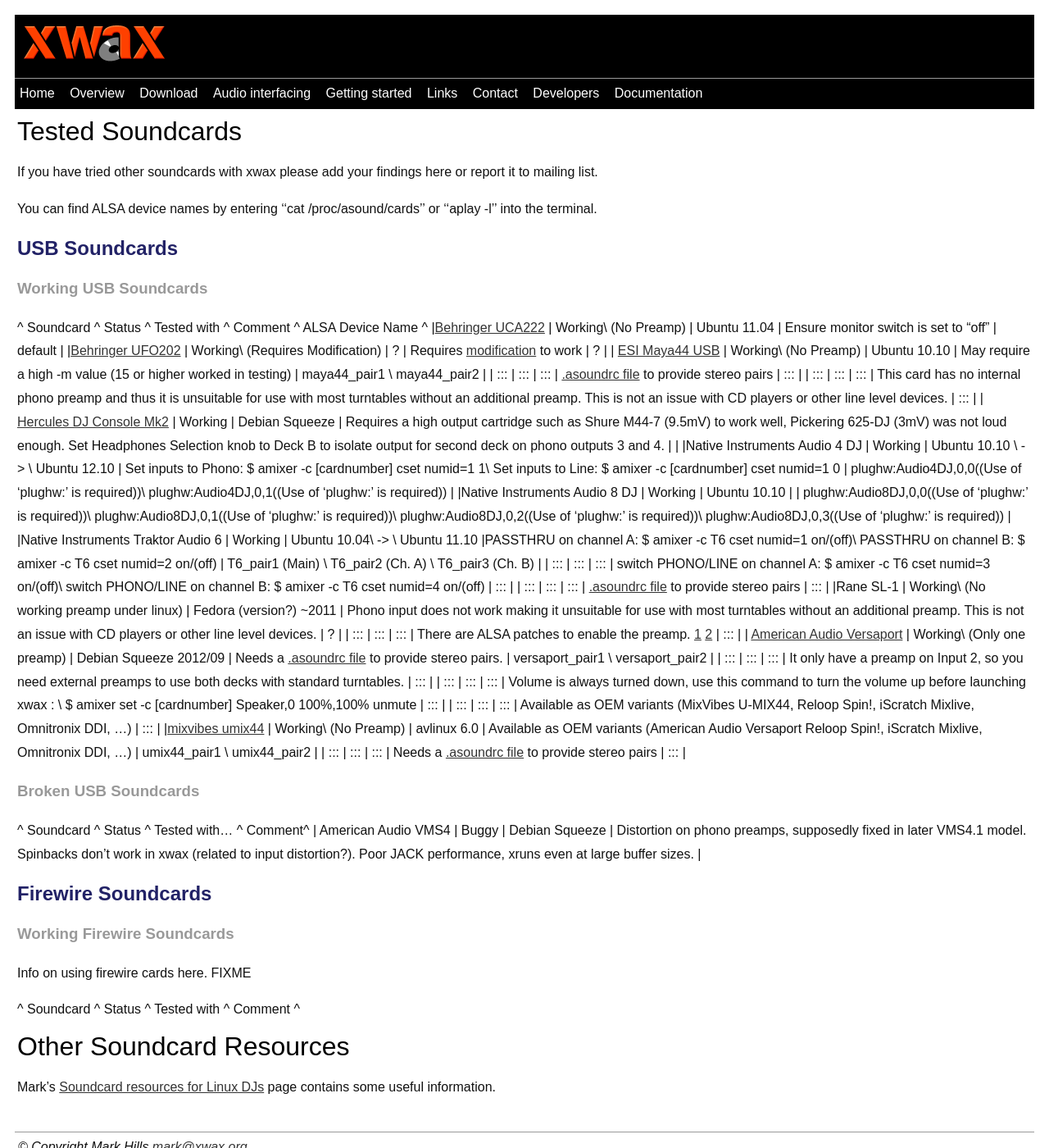
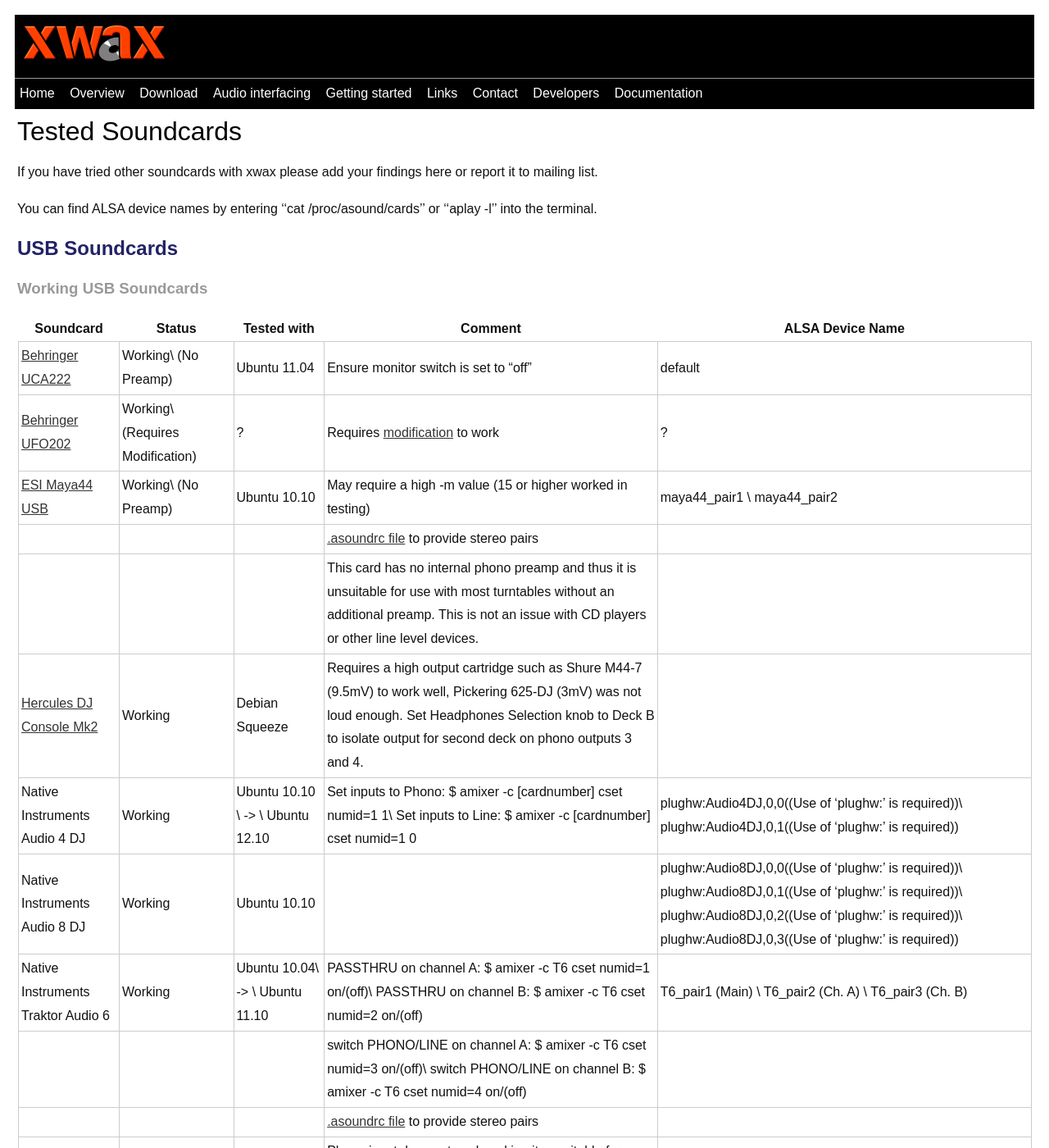
Before and after one commit to xwax/xwax.github.io, a Jekyll site: the page built from docs/list_of_soundcards.md, in a window 1280 px wide and 1400 px high. Shown: the whole window at 82% size. Built offline with Jekyll 4.4.1, drawn with Linux system fonts in a browser that asks for light colours; some of the changed text lies outside the part shown.

Commit message:
Fix soundcard table

```diff
--- a/docs/list_of_soundcards.md
+++ b/docs/list_of_soundcards.md
@@ -12,32 +12,34 @@
 
 ### Working USB Soundcards
 
-^ Soundcard ^ Status ^ Tested with ^ Comment ^ ALSA Device Name ^
+| Soundcard | Status | Tested with | Comment | ALSA Device Name |
+| --- | --- | --- | --- | --- |
 |[Behringer UCA222](http://www.behringer.com/EN/Products/UCA222.aspx)  | Working\\ (No Preamp)  | Ubuntu 11.04  | Ensure monitor switch is set to "off"  |  default  |
 |[Behringer UFO202](http://www.behringer.com/EN/Products/UFO202.aspx)  | Working\\ (Requires Modification)  |  ?  | Requires [modification](http://mixxx.org/forums/viewtopic.php?f=6&t=2438) to work |  ?  |
 | [ESI Maya44 USB](http://www.esi-audio.com/products/maya44usb/)  | Working\\ (No Preamp)  | Ubuntu 10.10  | May require a high -m value (15 or higher worked in testing) |  maya44_pair1 \\ maya44_pair2   |
-| ::: | ::: | ::: | [.asoundrc file](http://www.pogo.org.uk/~mark/linuxdj/maya44.asoundrc) to provide stereo pairs | ::: |
-| ::: | ::: | ::: | This card has no internal phono preamp and thus it is unsuitable for use with most turntables without an additional preamp. This is not an issue with CD players or other line level devices.  | ::: |
+| | | | [.asoundrc file](http://www.pogo.org.uk/~mark/linuxdj/maya44.asoundrc) to provide stereo pairs | |
+| | | | This card has no internal phono preamp and thus it is unsuitable for use with most turntables without an additional preamp. This is not an issue with CD players or other line level devices.  | |
 | [Hercules DJ Console Mk2](http://www.hercules.com/uk/legacy/bdd/p/12/dj-console-mk2-virtualdj-djc-ed/) | Working | Debian Squeeze | Requires a high output cartridge such as Shure M44-7 (9.5mV) to work well, Pickering 625-DJ (3mV) was not loud enough. Set Headphones Selection knob to Deck B to isolate output for second deck on phono outputs 3 and 4. | |
 |Native Instruments Audio 4 DJ  | Working  | Ubuntu 10.10 \\  ->  \\ Ubuntu 12.10   | Set inputs to Phono: $ amixer -c [cardnumber] cset numid=1 1\\ Set inputs to Line: $ amixer -c [cardnumber] cset numid=1 0   |  plughw:Audio4DJ,0,0((Use of 'plughw:' is required))\\ plughw:Audio4DJ,0,1((Use of 'plughw:' is required))  |
 |Native Instruments Audio 8 DJ  | Working  | Ubuntu 10.10  | |  plughw:Audio8DJ,0,0((Use of 'plughw:' is required))\\ plughw:Audio8DJ,0,1((Use of 'plughw:' is required))\\ plughw:Audio8DJ,0,2((Use of 'plughw:' is required))\\  plughw:Audio8DJ,0,3((Use of 'plughw:' is required))  |
 |Native Instruments Traktor Audio 6  | Working  | Ubuntu 10.04\\  ->  \\  Ubuntu 11.10  |PASSTHRU on channel A: $ amixer -c T6 cset numid=1 on/(off)\\ PASSTHRU on channel B: $ amixer -c T6 cset numid=2 on/(off) |  T6_pair1 (Main) \\ T6_pair2 (Ch. A) \\ T6_pair3 (Ch. B)    |
-|  :::  |  :::  |  :::  | switch PHONO/LINE on channel A: $ amixer -c T6 cset numid=3 on/(off)\\ switch PHONO/LINE on channel B: $ amixer -c T6 cset numid=4 on/(off) |  :::  |
-|  :::  |  :::  |  :::  | [.asoundrc file](http://www.pogo.org.uk/~mark/linuxdj/t6.asoundrc) to provide stereo pairs |  :::  |
+|   |   |   | switch PHONO/LINE on channel A: $ amixer -c T6 cset numid=3 on/(off)\\ switch PHONO/LINE on channel B: $ amixer -c T6 cset numid=4 on/(off) |   |
+|   |   |   | [.asoundrc file](http://www.pogo.org.uk/~mark/linuxdj/t6.asoundrc) to provide stereo pairs |   |
 |Rane SL-1  | Working\\ (No working preamp under linux)  | Fedora (version?) ~2011  | Phono input does not work making it unsuitable for use with most turntables without an additional preamp. This is not an issue with CD players or other line level devices.  |  ?  |
-| ::: | ::: | ::: | There are ALSA patches to enable the preamp. [1](http://mailman.alsa-project.org/pipermail/alsa-devel/2009-January/013856.html) [2](http://mailman.alsa-project.org/pipermail/alsa-devel/2009-August/020784.html) | ::: |
+| | | | There are ALSA patches to enable the preamp. [1](http://mailman.alsa-project.org/pipermail/alsa-devel/2009-January/013856.html) [2](http://mailman.alsa-project.org/pipermail/alsa-devel/2009-August/020784.html) | |
 | [American Audio Versaport](http://www.adjaudio.com/ProductDetails.aspx?ItemNumber=1374)  | Working\\ (Only one preamp)  | Debian Squeeze 2012/09  | Needs a [.asoundrc file](americanaudio_versaport_asoundrc_file) to provide stereo pairs. |  versaport_pair1  \\ versaport_pair2   |
-| ::: | ::: | ::: | It only have a preamp on Input 2, so you need external preamps to use both decks with standard turntables. | ::: |
-| ::: | ::: | ::: | Volume is always turned down, use this command to turn the volume up before launching xwax : \\ $ amixer set -c [cardnumber] Speaker,0 100%,100% unmute | ::: |
-| ::: | ::: | ::: | Available as OEM variants (MixVibes U-MIX44, Reloop Spin!, iScratch Mixlive, Omnitronix DDI, ...) | ::: |
+| | | | It only have a preamp on Input 2, so you need external preamps to use both decks with standard turntables. | |
+| | | | Volume is always turned down, use this command to turn the volume up before launching xwax : \\ $ amixer set -c [cardnumber] Speaker,0 100%,100% unmute | |
+| | | | Available as OEM variants (MixVibes U-MIX44, Reloop Spin!, iScratch Mixlive, Omnitronix DDI, ...) | |
 |[mixvibes umix44](http://www.mixvibes.com/content/products/u-mix44)  | Working\\ (No Preamp)  | avlinux 6.0  | Available as OEM variants (American Audio Versaport Reloop Spin!, iScratch Mixlive, Omnitronix DDI, ...) |  umix44_pair1  \\ umix44_pair2   |
-| ::: | ::: | ::: | Needs a [.asoundrc file](mixvibes_umix44_asoundrc_file) to provide stereo pairs | ::: |
+| | | | Needs a [.asoundrc file](mixvibes_umix44_asoundrc_file) to provide stereo pairs | |
 
 
 ### Broken USB Soundcards
 
-^ Soundcard ^ Status ^ Tested with... ^ Comment^
-| American Audio VMS4 | Buggy | Debian Squeeze | Distortion on phono preamps, supposedly fixed in later VMS4.1 model. Spinbacks don't work in xwax (related to input distortion?). Poor JACK performance, xruns even at large buffer sizes. |
+Soundcard           | Status | Tested with... | Comment
+---                 | ---    | ---            | ---
+American Audio VMS4 | Buggy  | Debian Squeeze | Distortion on phono preamps, supposedly fixed in later VMS4.1 model. Spinbacks don't work in xwax (related to input distortion?). Poor JACK performance, xruns even at large buffer sizes.
 
 ## Firewire Soundcards
 
@@ -45,7 +47,10 @@
 
 Info on using firewire cards here. FIXME
 
-^ Soundcard ^ Status ^ Tested with ^ Comment ^
+| Soundcard | Status | Tested with | Comment |
+| ---                 | ---    | ---            | --- |
+| | | | |
+
 
 
 # Other Soundcard Resources
```
